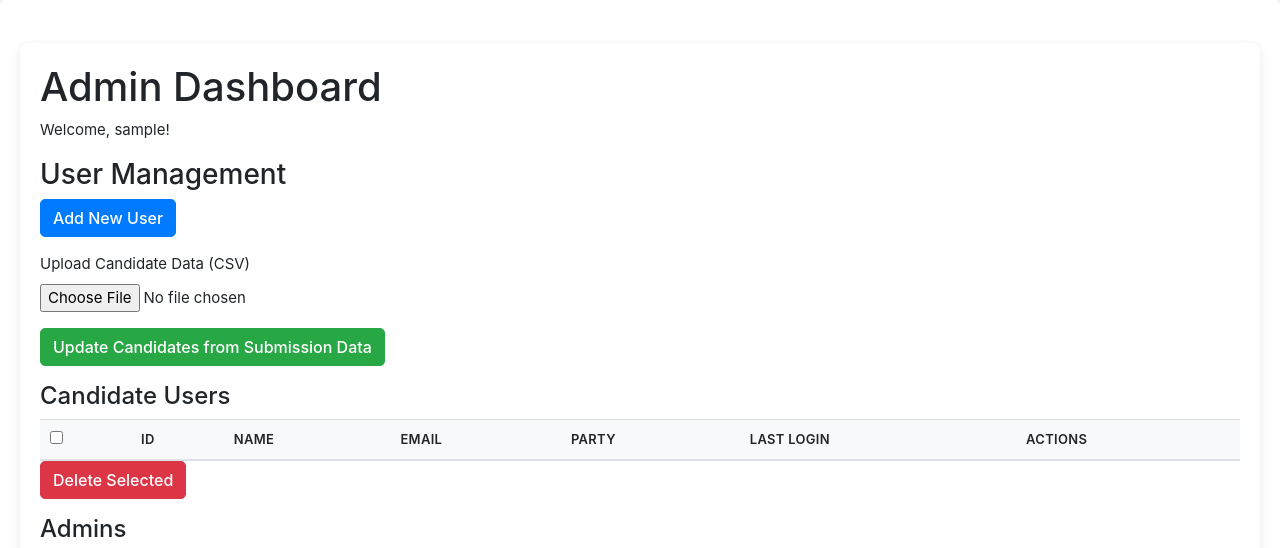
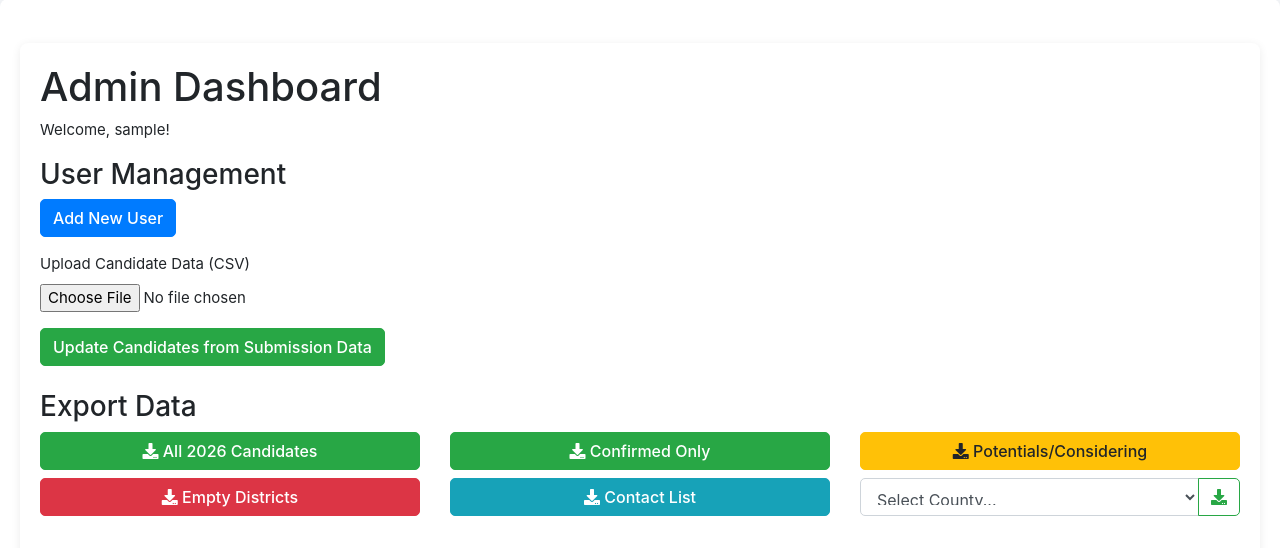
Before and after one commit to cmaidmentnh/nh-candidate-recruitment, a Flask app: page /admin/dashboard in a window 1280 px wide. Shown: the part 25-573 px from the top of the page. Run offline with Flask 3, Linux system fonts and the light colour scheme; the visitor is signed in with stand-in values (Sample User, id 1); data that the repository does not hold is empty; some libraries are stand-ins or nearby versions.

Commit message:
Add CSV export functionality to admin dashboard

```diff
--- a/app.py
+++ b/app.py
@@ -1396,6 +1396,126 @@ def update_candidates():
             flash("Please upload a CSV file", "danger")
     return render_template('admin_dashboard.html')
 
+@app.route('/admin/export/<export_type>')
+@admin_required
+def export_csv(export_type):
+    """Export data to CSV"""
+    import io
+    import csv
+    from flask import Response
+
+    conn = get_db_connection()
+    cur = conn.cursor()
+
+    try:
+        if export_type == 'all_candidates':
+            cur.execute("""
+                SELECT c.candidate_id, c.first_name, c.last_name, c.party, c.email,
+                       c.address, c.city, c.zip, c.phone1, c.incumbent,
+                       ces.district_code, ces.status, ces.election_year
+                FROM candidates c
+                LEFT JOIN candidate_election_status ces ON c.candidate_id = ces.candidate_id
+                WHERE ces.election_year = 2026
+                ORDER BY ces.district_code, c.last_name
+            """)
+            headers = ['ID', 'First Name', 'Last Name', 'Party', 'Email', 'Address', 'City', 'ZIP', 'Phone', 'Incumbent', 'District', 'Status', 'Year']
+            filename = 'all_candidates_2026.csv'
+
+        elif export_type == 'confirmed':
+            cur.execute("""
+                SELECT c.candidate_id, c.first_name, c.last_name, c.party, c.email,
+                       c.address, c.city, c.zip, c.phone1,
+                       ces.district_code
+                FROM candidates c
+                JOIN candidate_election_status ces ON c.candidate_id = ces.candidate_id
+                WHERE ces.election_year = 2026 AND ces.status = 'Confirmed'
+                ORDER BY ces.district_code, c.last_name
+            """)
+            headers = ['ID', 'First Name', 'Last Name', 'Party', 'Email', 'Address', 'City', 'ZIP', 'Phone', 'District']
+            filename = 'confirmed_candidates_2026.csv'
+
+        elif export_type == 'potentials':
+            cur.execute("""
+                SELECT c.candidate_id, c.first_name, c.last_name, c.party, c.email,
+                       c.address, c.city, c.zip, c.phone1,
+                       ces.district_code, ces.status
+                FROM candidates c
+                JOIN candidate_election_status ces ON c.candidate_id = ces.candidate_id
+                WHERE ces.election_year = 2026 AND ces.status IN ('Potential', 'Considering')
+                ORDER BY ces.district_code, c.last_name
+            """)
+            headers = ['ID', 'First Name', 'Last Name', 'Party', 'Email', 'Address', 'City', 'ZIP', 'Phone', 'District', 'Status']
+            filename = 'potential_candidates_2026.csv'
+
+        elif export_type == 'empty_districts':
+            cur.execute("""
+                SELECT d.full_district_code, d.county_name, d.seat_count,
+                       STRING_AGG(DISTINCT d.town, ', ') as towns
+                FROM districts d
+                LEFT JOIN candidate_election_status ces
+                    ON d.full_district_code = ces.district_code AND ces.election_year = 2026
+                LEFT JOIN candidates c ON ces.candidate_id = c.candidate_id AND c.party = 'R'
+                GROUP BY d.full_district_code, d.county_name, d.seat_count
+                HAVING COUNT(CASE WHEN ces.status NOT IN ('Declined') OR ces.status IS NULL THEN NULL ELSE 1 END) = 0
+                ORDER BY d.county_name, d.full_district_code
+            """)
+            headers = ['District', 'County', 'Seats', 'Towns']
+            filename = 'empty_districts_2026.csv'
+
+        elif export_type == 'by_county':
+            county = request.args.get('county', '')
+            cur.execute("""
+                SELECT c.candidate_id, c.first_name, c.last_name, c.party, c.email,
+                       c.address, c.city, c.zip, c.phone1, c.incumbent,
+                       ces.district_code, ces.status
+                FROM candidates c
+                JOIN candidate_election_status ces ON c.candidate_id = ces.candidate_id
+                JOIN districts d ON ces.district_code = d.full_district_code
+                WHERE ces.election_year = 2026 AND d.county_name ILIKE %s
+                ORDER BY ces.district_code, c.last_name
+            """, (county,))
+            headers = ['ID', 'First Name', 'Last Name', 'Party', 'Email', 'Address', 'City', 'ZIP', 'Phone', 'Incumbent', 'District', 'Status']
+            filename = f'{county.lower()}_candidates_2026.csv'
+
+        elif export_type == 'contact_list':
+            cur.execute("""
+                SELECT c.first_name, c.last_name, c.email, c.phone1, c.city,
+                       ces.district_code, ces.status
+                FROM candidates c
+                JOIN candidate_election_status ces ON c.candidate_id = ces.candidate_id
+                WHERE ces.election_year = 2026 AND ces.status != 'Declined'
+                    AND (c.email IS NOT NULL OR c.phone1 IS NOT NULL)
+                ORDER BY c.last_name
+            """)
+            headers = ['First Name', 'Last Name', 'Email', 'Phone', 'City', 'District', 'Status']
+            filename = 'contact_list_2026.csv'
+
+        else:
+            flash("Invalid export type.", "danger")
+            return redirect(url_for('admin_dashboard'))
+
+        rows = cur.fetchall()
+
+        # Create CSV
+        output = io.StringIO()
+        writer = csv.writer(output)
+        writer.writerow(headers)
+        writer.writerows(rows)
+
+        return Response(
+            output.getvalue(),
+            mimetype='text/csv',
+            headers={'Content-Disposition': f'attachment; filename={filename}'}
+        )
+
+    except Exception as e:
+        logger.error(f"Error exporting CSV: {e}")
+        flash("Error exporting data.", "danger")
+        return redirect(url_for('admin_dashboard'))
+    finally:
+        cur.close()
+        release_db_connection(conn)
+
 @app.route('/profile/<int:candidate_id>')
 @admin_required
 def candidate_profile(candidate_id):
--- a/templates/admin_dashboard.html
+++ b/templates/admin_dashboard.html
@@ -14,6 +14,69 @@
         </div>
         <button type="submit" class="btn btn-success">Update Candidates from Submission Data</button>
     </form>
+
+    <!-- Export Section -->
+    <h3 class="mt-4">Export Data</h3>
+    <div class="row mb-4">
+        <div class="col-md-4 mb-2">
+            <a href="{{ url_for('export_csv', export_type='all_candidates') }}" class="btn btn-success btn-block">
+                <i class="fas fa-download"></i> All 2026 Candidates
+            </a>
+        </div>
+        <div class="col-md-4 mb-2">
+            <a href="{{ url_for('export_csv', export_type='confirmed') }}" class="btn btn-success btn-block">
+                <i class="fas fa-download"></i> Confirmed Only
+            </a>
+        </div>
+        <div class="col-md-4 mb-2">
+            <a href="{{ url_for('export_csv', export_type='potentials') }}" class="btn btn-warning btn-block">
+                <i class="fas fa-download"></i> Potentials/Considering
+            </a>
+        </div>
+        <div class="col-md-4 mb-2">
+            <a href="{{ url_for('export_csv', export_type='empty_districts') }}" class="btn btn-danger btn-block">
+                <i class="fas fa-download"></i> Empty Districts
+            </a>
+        </div>
+        <div class="col-md-4 mb-2">
+            <a href="{{ url_for('export_csv', export_type='contact_list') }}" class="btn btn-info btn-block">
+                <i class="fas fa-download"></i> Contact List
+            </a>
+        </div>
+        <div class="col-md-4 mb-2">
+            <div class="input-group">
+                <select id="countySelect" class="form-control">
+                    <option value="">Select County...</option>
+                    <option value="Belknap">Belknap</option>
+                    <option value="Carroll">Carroll</option>
+                    <option value="Cheshire">Cheshire</option>
+                    <option value="Coos">Coos</option>
+                    <option value="Grafton">Grafton</option>
+                    <option value="Hillsborough">Hillsborough</option>
+                    <option value="Merrimack">Merrimack</option>
+                    <option value="Rockingham">Rockingham</option>
+                    <option value="Strafford">Strafford</option>
+                    <option value="Sullivan">Sullivan</option>
+                </select>
+                <div class="input-group-append">
+                    <button class="btn btn-outline-success" onclick="exportByCounty()">
+                        <i class="fas fa-download"></i>
+                    </button>
+                </div>
+            </div>
+        </div>
+    </div>
+
+    <script>
+        function exportByCounty() {
+            var county = document.getElementById('countySelect').value;
+            if (county) {
+                window.location.href = '/admin/export/by_county?county=' + encodeURIComponent(county);
+            } else {
+                alert('Please select a county');
+            }
+        }
+    </script>
 
     <!-- Candidate Users Table with Bulk Delete -->
     <h4>Candidate Users</h4>
```
